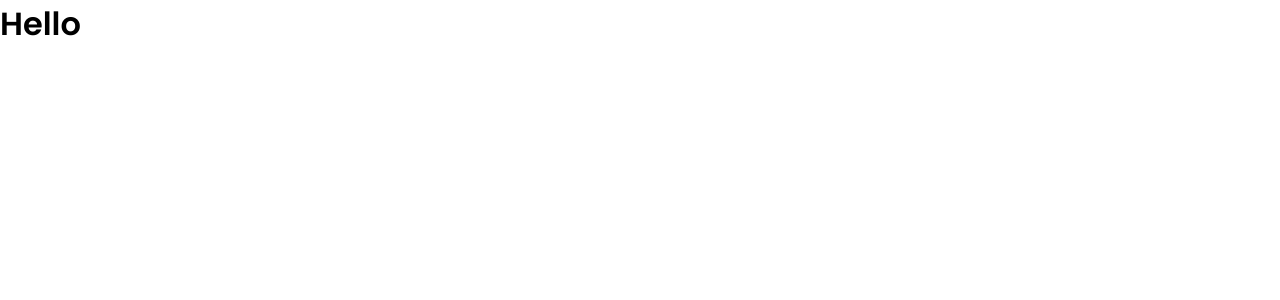
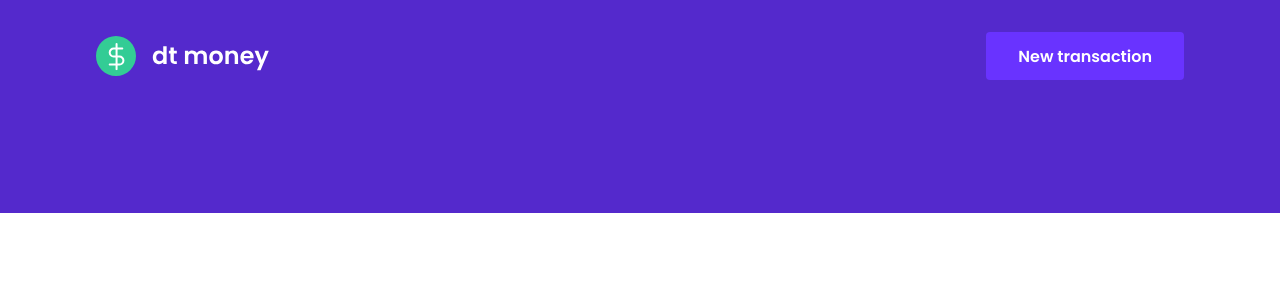
Before and after one commit to jpcmf/my.money, a React (Create React App) app: page / in a window 1280 px wide. Shown: the top 300 px of the page. Built offline with nearby package versions, Linux system fonts and the light colour scheme.

Commit message:
Create the layout of header 🍩

```diff
--- a/src/App.tsx
+++ b/src/App.tsx
@@ -1,10 +1,12 @@
+import { Header } from './components/Header';
 import { GlobalStyle } from './styles/global';
 
 export function App() {
   return (
-    <div>
-      <h1>Hello</h1>
+    <>
+      <Header />
+
       <GlobalStyle />
-    </div>
+    </>
   );
 }
--- /dev/null
+++ b/src/components/Header/index.tsx
@@ -0,0 +1,13 @@
+import { Container, Content } from './styles';
+import logoImg from '../../assets/logo.svg';
+
+export function Header() {
+  return (
+    <Container>
+      <Content>
+        <img src={logoImg} alt="my.money" />
+        <button>New transaction</button>
+      </Content>
+    </Container>
+  );
+}
--- /dev/null
+++ b/src/components/Header/styles.ts
@@ -0,0 +1,28 @@
+import styled from 'styled-components';
+
+export const Container = styled.header`
+  background-color: var(--blue);
+`;
+
+export const Content = styled.div`
+  margin: 0 auto;
+  max-width: 70rem;
+  padding: 2rem 1rem 8.3rem;
+  display: flex;
+  align-items: center;
+  justify-content: space-between;
+
+  button {
+    background-color: var(--blue-light);
+    border-radius: 0.25rem;
+    border: 0;
+    color: var(--text-button);
+    font-size: 1rem;
+    height: 3rem;
+    padding: 0 2rem;
+
+    &:hover {
+      filter: brightness(0.9);
+    }
+  }
+`;
--- a/src/styles/global.ts
+++ b/src/styles/global.ts
@@ -10,6 +10,7 @@
     --text-title: #363F5F;
     --text-body: #969CB2;
     --shape: #FFFFFF;
+    --text-button: #FFFFFF;
   }
 
   * {
@@ -40,15 +41,19 @@
 
   body, input, textarea, button {
     font-family: 'Poppins', Arial, Helvetica, sans-serif;
-    font-weight: 400;
   }
 
-  h1, h2, h3, h4, h5, h6, strong {
+  body, input, textarea {
+    font-weight: 400;
+
+
+  h1, h2, h3, h4, h5, h6, strong, button{
     font-weight: 600;
   }
 
   button {
     cursor: pointer;
+    transition: all 300ms ease;
   }
 
   [disabled] {
```
